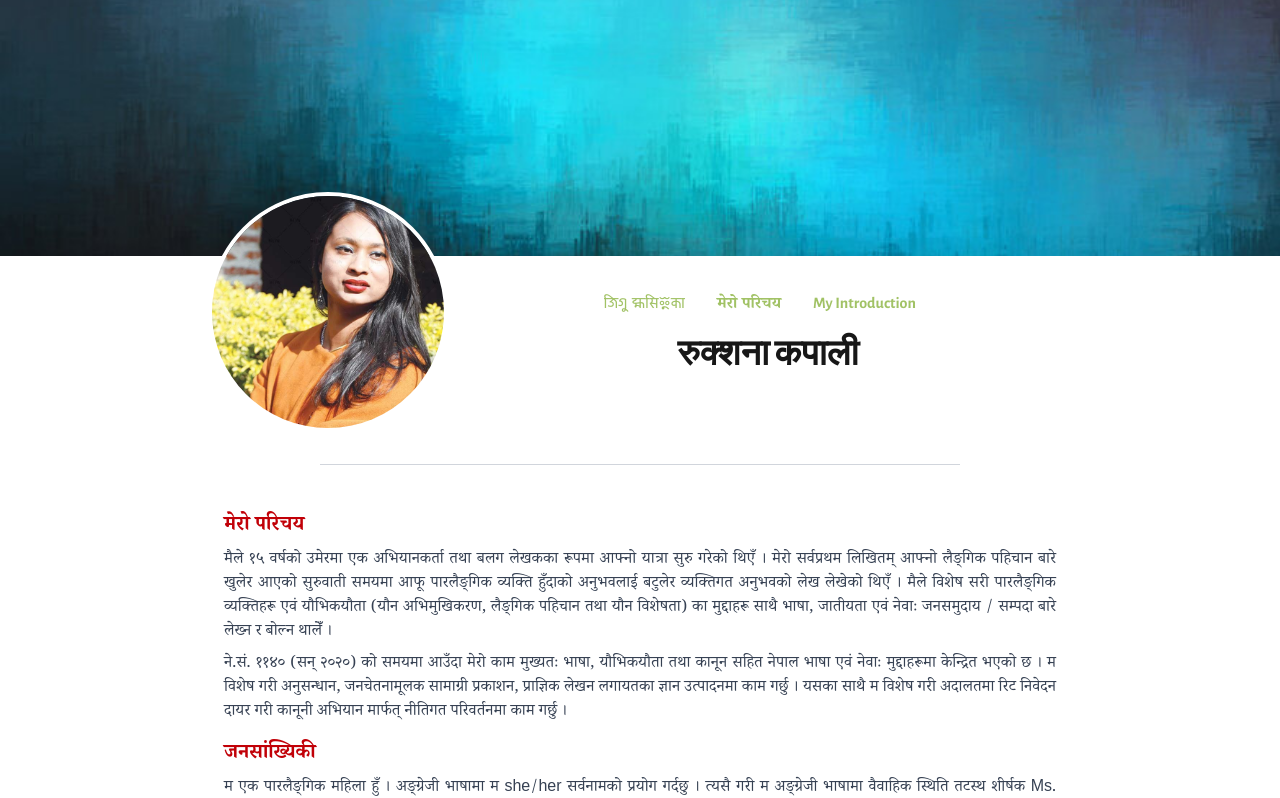
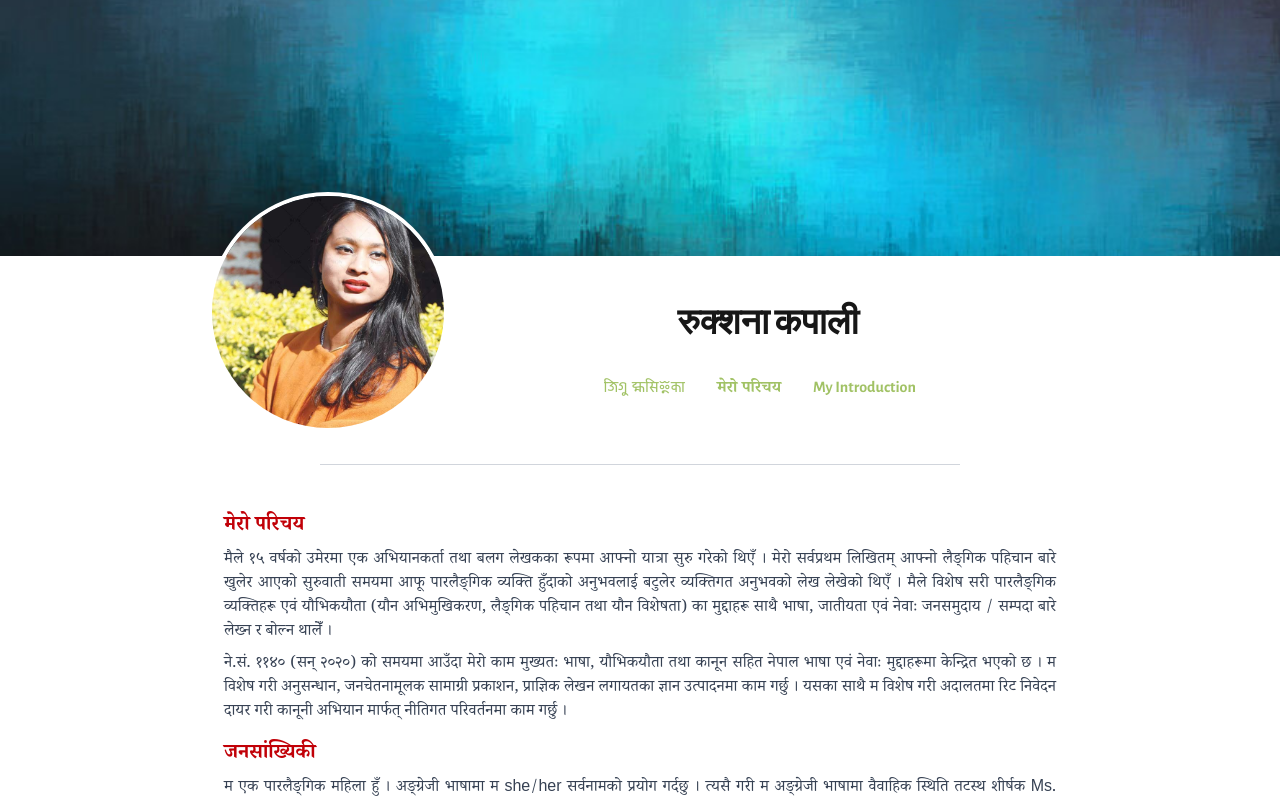
Before and after one commit to shakyasimha/ruku-ya-portfolio, a Next.js app: page /np in a window 1280 px wide. Shown: the top 798 px of the page. Built offline with nearby package versions, Linux system fonts and the light colour scheme.

Commit message:
put the language links below and not abovee

```diff
--- a/src/components/Header/index.tsx
+++ b/src/components/Header/index.tsx
@@ -32,9 +32,14 @@ export default function Page({ title }: HeaderProps) {
                 </div>
 
                 {/* Client name, client description and contact buttons */}
-                <div className="flex flex-col items-center justify-between w-full mt-4 md:mt-8">
-                    {/* This part contains links for the website in different languages */}
-                    <div className="mt-2 text-center flex-row">
+                <div className="flex flex-col items-center justify-between w-full mt-4 md:mt-16">
+                    {/* Title here */}
+                    <div className="text-center md:ml-4 md:mt-4">
+                        <h1 className={`${alegreyaSC.className} text-4xl font-bold`}>{title}</h1>
+                    </div>
+
+                    {/* Language links */}
+                    <div className="mt-8 text-center flex-row">
                         <Link
                             className={`${newaLipi.className} font-bold mx-4 text-[#A1C265] hover:opacity-70 hover:transition hover:duration-500`}
                             href="/ne"
@@ -54,10 +59,6 @@ export default function Page({ title }: HeaderProps) {
                             My Introduction
                         </Link>
                     </div>
-
-                    <div className="text-center md:ml-4 md:mt-4">
-                        <h1 className={`${alegreyaSC.className} text-4xl font-bold`}>{title}</h1>
-                    </div>
                 </div>
             </div>
         </div>
```
